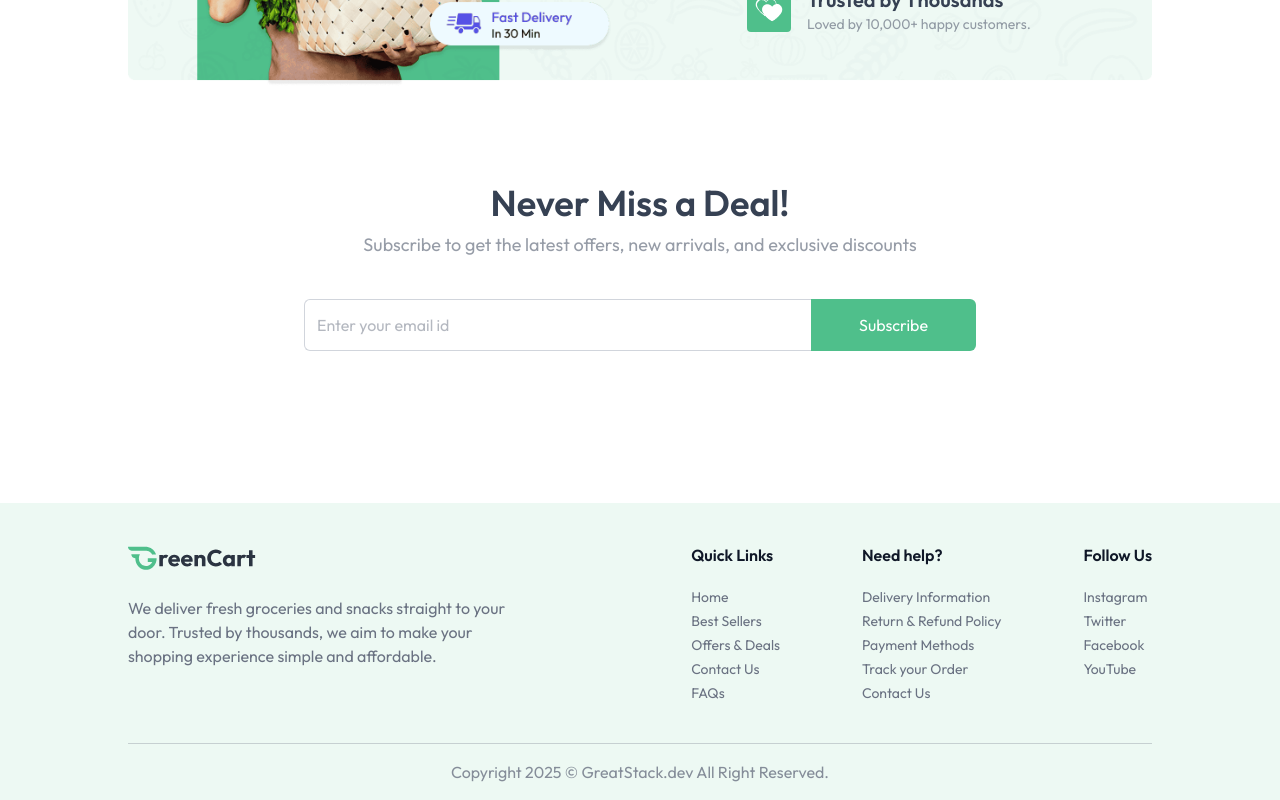
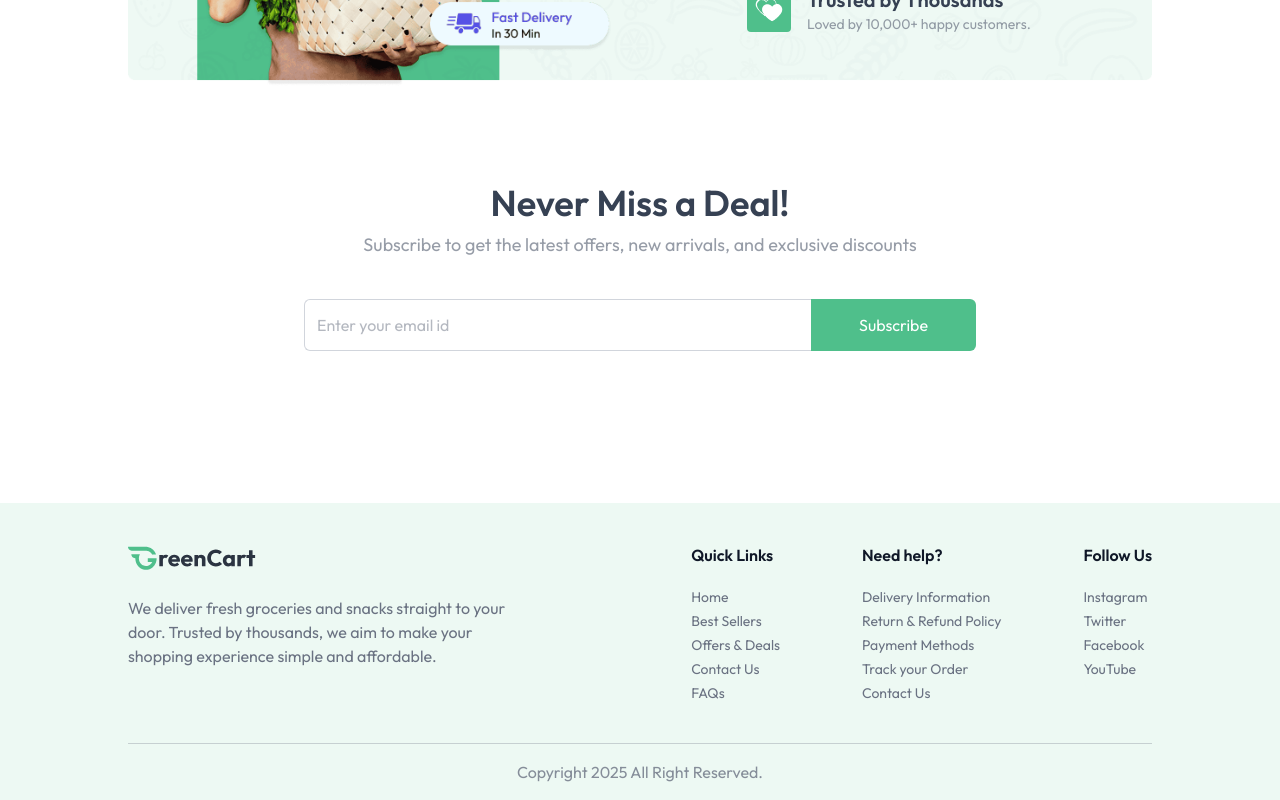
Before and after one commit to Rahulkr3201/Homecart, a React (Vite) app in the folder client/: page / in a window 1280 px wide. Shown: the part 1319-2119 px from the top of the page. Built offline with nearby package versions, Linux system fonts and the light colour scheme; no server answers.

Commit message:
Update Footer.jsx

```diff
--- a/client/src/components/Footer.jsx
+++ b/client/src/components/Footer.jsx
@@ -26,10 +26,11 @@ const Footer = () => {
                 </div>
             </div>
             <p className="py-4 text-center text-sm md:text-base text-gray-500/80">
-                Copyright {new Date().getFullYear()} © GreatStack.dev All Right Reserved.
+                Copyright {new Date().getFullYear()}  All Right Reserved.
             </p>
         </div>
     );
 };
 
+
 export default Footer
```
